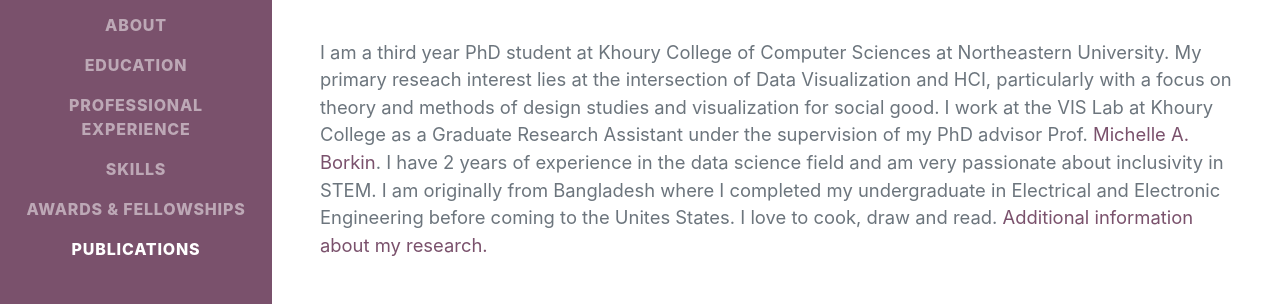
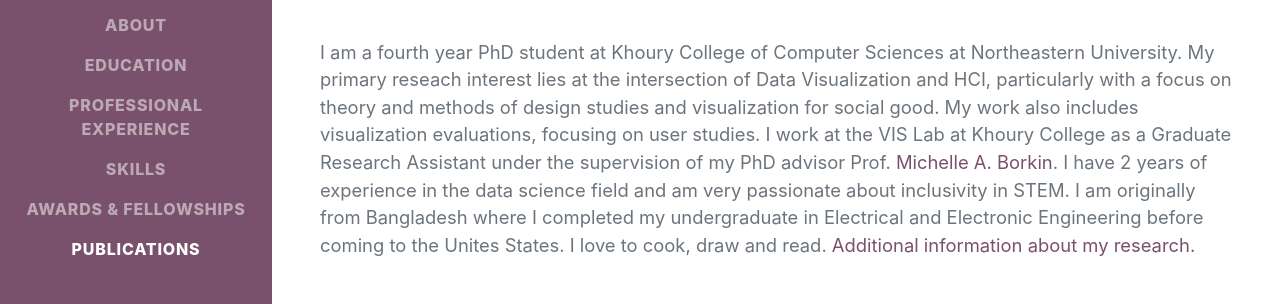
Before and after one commit to uzma0804/uhs, a plain HTML site: page index.html in a window 1280 px wide. Shown: the part 355-659 px from the top of the page. Drawn offline with nearby package versions, Linux system fonts and the light colour scheme; a web font is replaced by a local one.

Commit message:
Update index.html

```diff
--- a/index.html
+++ b/index.html
@@ -48,7 +48,7 @@
                         Boston · Massachusetts · (857) 329-8802 ·
                         <a href="mailto:syeda.u@northeastern.edu">syeda.u@northeastern.edu</a>
                     </div>
-                    <p class="lead mb-5">I am a third year PhD student at Khoury College of Computer Sciences at Northeastern University. My primary reseach interest lies at the intersection of Data Visualization and HCI, particularly with a focus on theory and methods of design studies and visualization for social good. I work at the VIS Lab at Khoury College as a Graduate Research Assistant under the supervision of my PhD advisor Prof. <a href="https://www.khoury.northeastern.edu/people/michelle-borkin/">Michelle A. Borkin</a>. I have 2 years of experience in the data science field and am very passionate about inclusivity in STEM.
+                    <p class="lead mb-5">I am a fourth year PhD student at Khoury College of Computer Sciences at Northeastern University. My primary reseach interest lies at the intersection of Data Visualization and HCI, particularly with a focus on theory and methods of design studies and visualization for social good. My work also includes visualization evaluations, focusing on user studies. I work at the VIS Lab at Khoury College as a Graduate Research Assistant under the supervision of my PhD advisor Prof. <a href="https://www.khoury.northeastern.edu/people/michelle-borkin/">Michelle A. Borkin</a>. I have 2 years of experience in the data science field and am very passionate about inclusivity in STEM.
                     <span> I am originally from Bangladesh where I completed my undergraduate in Electrical and Electronic Engineering before coming to the Unites States. I love to cook, draw and read. </span>
 
 <span><a href="https://www.khoury.northeastern.edu/people/uzma-haque-syeda">Additional information about my research.</a></span>
```
